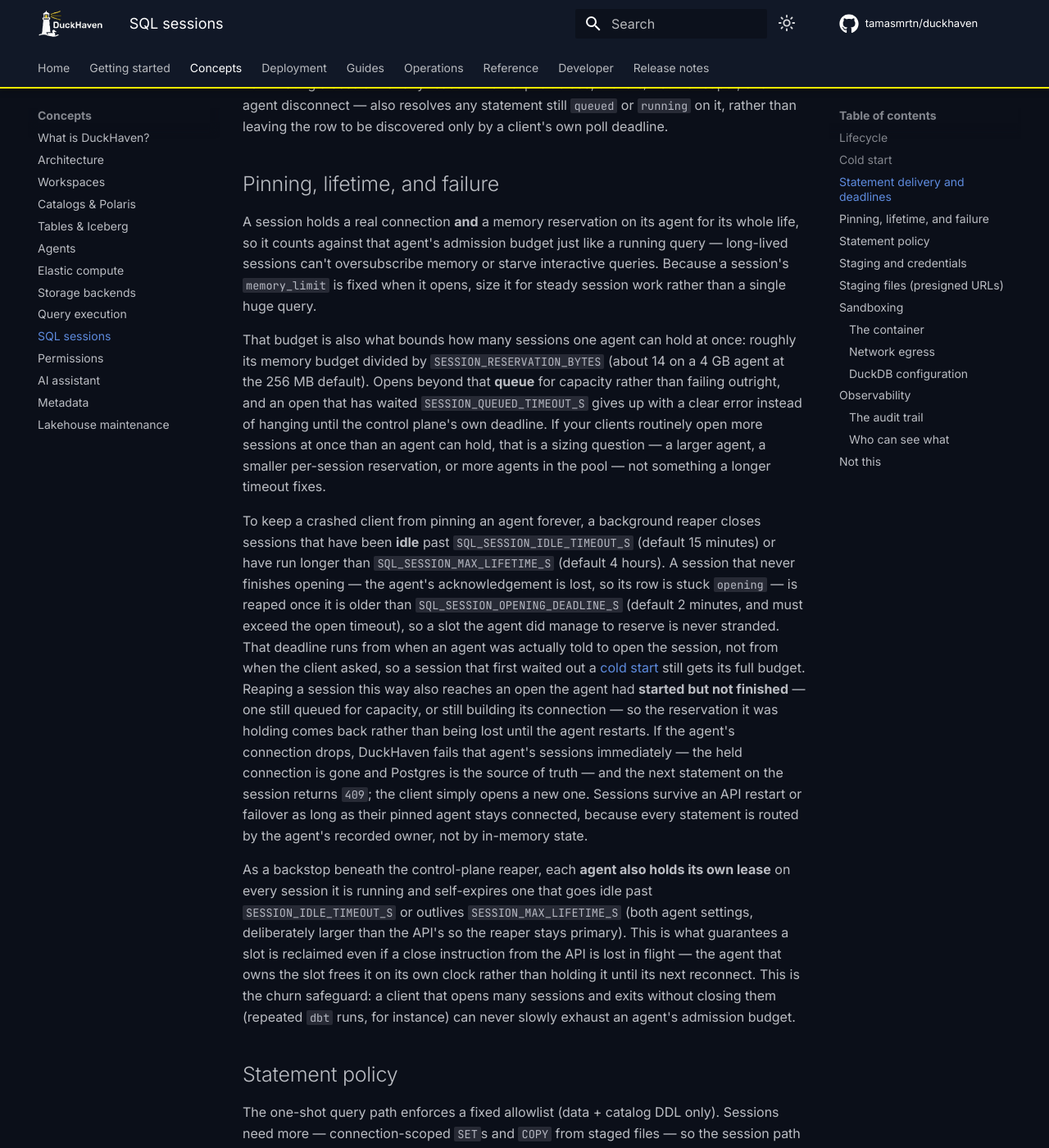
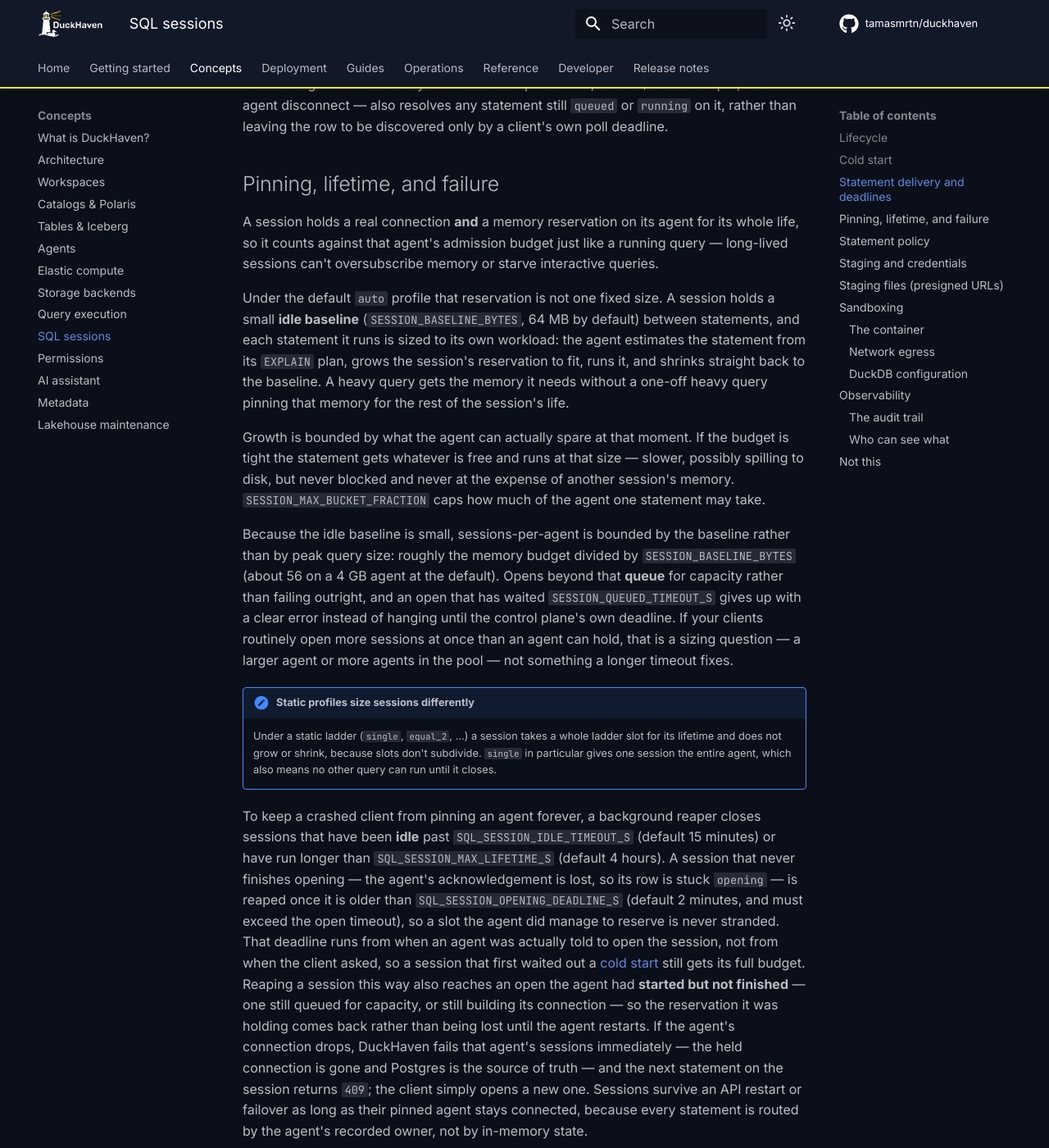
Before and after one commit to tamasmrtn/duckhaven, an MkDocs documentation site: the page built from docs/concepts/sql-sessions.md, in a window 1280 px wide and 1400 px high, scrolled down 3198 px. Shown: the whole window at 82% size. Built offline with MkDocs 1.6.1 and Material for MkDocs 9.7.7, drawn with Linux system fonts in a browser that asks for light colours; comment, search, counter and statistics services are not loaded.

Commit message:
Document per-statement session memory sizing

```diff
--- a/docs/concepts/sql-sessions.md
+++ b/docs/concepts/sql-sessions.md
@@ -108,15 +108,29 @@
 
 A session holds a real connection **and** a memory reservation on its agent for its whole life, so it counts against
 that agent's admission budget just like a running query — long-lived sessions can't oversubscribe memory or starve
-interactive queries. Because a session's `memory_limit` is fixed when it opens, size it for steady session work rather
-than a single huge query.
+interactive queries.
 
-That budget is also what bounds how many sessions one agent can hold at once: roughly its memory budget divided by
-`SESSION_RESERVATION_BYTES` (about 14 on a 4 GB agent at the 256 MB default). Opens beyond that **queue** for capacity
-rather than failing outright, and an open that has waited `SESSION_QUEUED_TIMEOUT_S` gives up with a clear error instead
-of hanging until the control plane's own deadline. If your clients routinely open more sessions at once than an agent
-can hold, that is a sizing question — a larger agent, a smaller per-session reservation, or more agents in the pool —
-not something a longer timeout fixes.
+Under the default `auto` profile that reservation is not one fixed size. A session holds a small **idle baseline**
+(`SESSION_BASELINE_BYTES`, 64 MB by default) between statements, and each statement it runs is sized to its own
+workload: the agent estimates the statement from its `EXPLAIN` plan, grows the session's reservation to fit, runs it,
+and shrinks straight back to the baseline. A heavy query gets the memory it needs without a one-off heavy query pinning
+that memory for the rest of the session's life.
+
+Growth is bounded by what the agent can actually spare at that moment. If the budget is tight the statement gets
+whatever is free and runs at that size — slower, possibly spilling to disk, but never blocked and never at the expense
+of another session's memory. `SESSION_MAX_BUCKET_FRACTION` caps how much of the agent one statement may take.
+
+Because the idle baseline is small, sessions-per-agent is bounded by the baseline rather than by peak query size:
+roughly the memory budget divided by `SESSION_BASELINE_BYTES` (about 56 on a 4 GB agent at the default). Opens beyond
+that **queue** for capacity rather than failing outright, and an open that has waited `SESSION_QUEUED_TIMEOUT_S` gives
+up with a clear error instead of hanging until the control plane's own deadline. If your clients routinely open more
+sessions at once than an agent can hold, that is a sizing question — a larger agent or more agents in the pool — not
+something a longer timeout fixes.
+
+!!! note "Static profiles size sessions differently"
+    Under a static ladder (`single`, `equal_2`, …) a session takes a whole ladder slot for its lifetime and does not
+    grow or shrink, because slots don't subdivide. `single` in particular gives one session the entire agent, which
+    also means no other query can run until it closes.
 
 To keep a crashed client from pinning an agent forever, a background reaper closes sessions that have been **idle** past
 `SQL_SESSION_IDLE_TIMEOUT_S` (default 15 minutes) or have run longer than `SQL_SESSION_MAX_LIFETIME_S` (default 4
```
Also changed, not shown: docs/concepts/query-execution.md (+5 -2 lines), docs/reference/configuration.md (+2 -1 lines).
